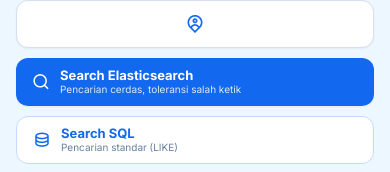
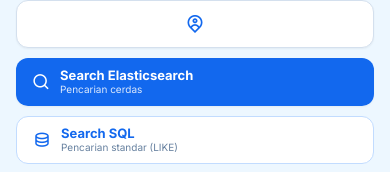
Before and after one commit to adityapratamaf/fe-enterprise-search-engine, a React (Vite) app: page /search in a window 390 px wide. Shown: the part 405-577 px from the top of the page. Built offline with nearby package versions, Linux system fonts and the light colour scheme; no server answers.

Commit message:
style(searchBar): update layout classes for responsive design adjustments

```diff
--- a/src/features/search/components/SearchBar.tsx
+++ b/src/features/search/components/SearchBar.tsx
@@ -114,7 +114,7 @@
 
   return (
     <div className="w-full" ref={containerRef}>
-      <div className="flex w-full flex-col gap-2.5 md:flex-row md:items-start">
+      <div className="flex w-full flex-col gap-2.5 lg:flex-row lg:items-start">
         {/* Relative here, not on the row: the suggestion list anchors to the
             input alone, so it cannot stretch under the engine buttons. */}
         <div className="relative min-w-0 flex-1">
@@ -213,7 +213,7 @@
               : "Aktifkan mode pencarian AI"
           }
           className={cn(
-            "flex h-12 w-full shrink-0 items-center justify-center rounded-xl border shadow-sm transition md:w-12",
+            "flex h-12 w-full shrink-0 items-center justify-center rounded-xl border shadow-sm transition lg:w-12",
             mode === "Ai"
               ? "border-tile-violet-strong bg-tile-violet-strong text-white hover:opacity-90"
               : "border-line-300 bg-white text-tile-violet-strong hover:border-tile-violet-strong hover:bg-tile-violet-soft",
@@ -224,7 +224,7 @@
 
         <label
           className={cn(
-            "flex h-12 w-full shrink-0 cursor-pointer items-center justify-center gap-2 rounded-xl border border-line-300 bg-white text-brand-600 shadow-sm transition hover:border-brand-300 hover:bg-brand-50 md:w-12",
+            "flex h-12 w-full shrink-0 cursor-pointer items-center justify-center gap-2 rounded-xl border border-line-300 bg-white text-brand-600 shadow-sm transition hover:border-brand-300 hover:bg-brand-50 lg:w-12",
             imageSearch.isPending && "pointer-events-none opacity-70",
           )}
         >
@@ -253,7 +253,7 @@
           disabled={nearbySearch.isPending}
           aria-label="Cari SPBU terdekat"
           className={cn(
-            "flex h-12 w-full shrink-0 cursor-pointer items-center justify-center gap-2 rounded-xl border border-line-300 bg-white text-brand-600 shadow-sm transition hover:border-brand-300 hover:bg-brand-50 md:w-12",
+            "flex h-12 w-full shrink-0 cursor-pointer items-center justify-center gap-2 rounded-xl border border-line-300 bg-white text-brand-600 shadow-sm transition hover:border-brand-300 hover:bg-brand-50 lg:w-12",
             nearbySearch.isPending && "pointer-events-none opacity-70",
           )}
         >
@@ -268,10 +268,10 @@
         <EngineButton
           icon="search-line"
           label="Search Elasticsearch"
-          hint="Pencarian cerdas, toleransi salah ketik"
+          hint="Pencarian cerdas"
           active={engine === "Elasticsearch"}
           onClick={() => submit(draft, "Elasticsearch")}
-          className="w-full md:w-auto"
+          className="w-full lg:w-auto"
         />
 
         <EngineButton
@@ -280,7 +280,7 @@
           hint="Pencarian standar (LIKE)"
           active={engine === "Sql"}
           onClick={() => submit(draft, "Sql")}
-          className="w-full md:w-auto"
+          className="w-full lg:w-auto"
         />
       </div>
 
```
